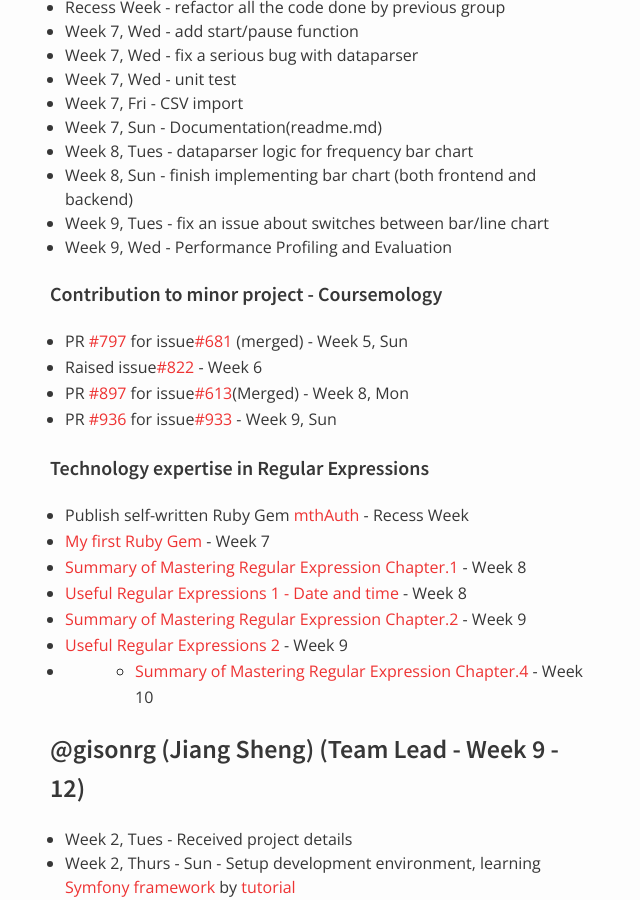
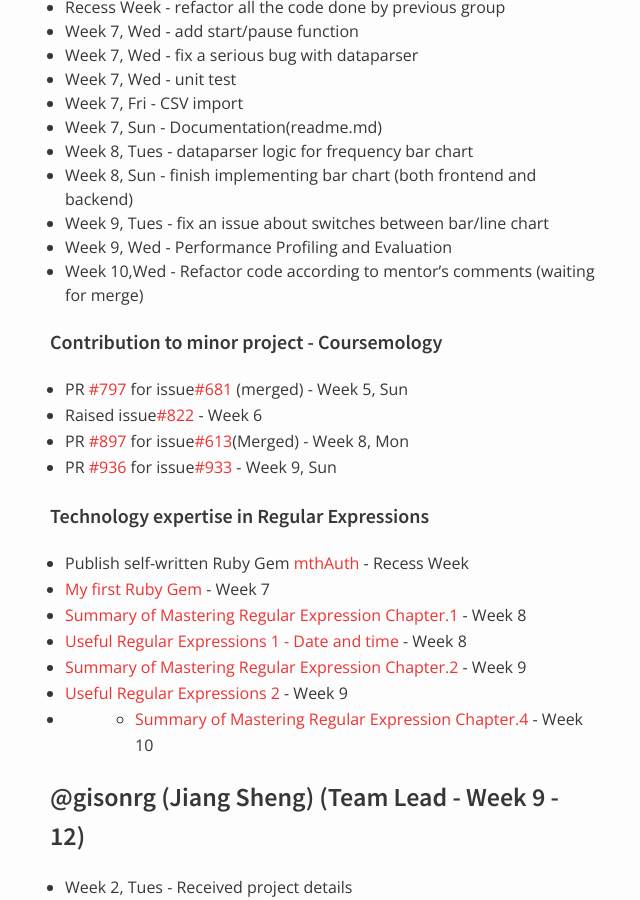
Before and after one commit to nus-oss/cs3281-AY1516S2-website, a Jekyll site: the page built from teams/codebender.md, in a window 1280 px wide and 900 px high, scrolled down 11672 px. Shown: the whole window, without its empty margins (320-960 px from the left). Built offline with Jekyll 4.4.1, drawn with Linux system fonts in a browser that asks for light colours.

Commit message:
Update codebender.md

```diff
--- a/teams/codebender.md
+++ b/teams/codebender.md
@@ -359,6 +359,7 @@
 * Week 8, Sun - finish implementing bar chart (both frontend and backend)
 * Week 9, Tues - fix an issue about switches between bar/line chart
 * Week 9, Wed - Performance Profiling and Evaluation
+* Week 10,Wed - Refactor code according to mentor's comments (waiting for merge)
 
 #### Contribution to minor project - Coursemology
  * PR [#797](https://github.com/Coursemology/coursemology2/pull/797) for issue[#681](https://github.com/Coursemology/coursemology2/issues/681) (merged) - Week 5, Sun
```
